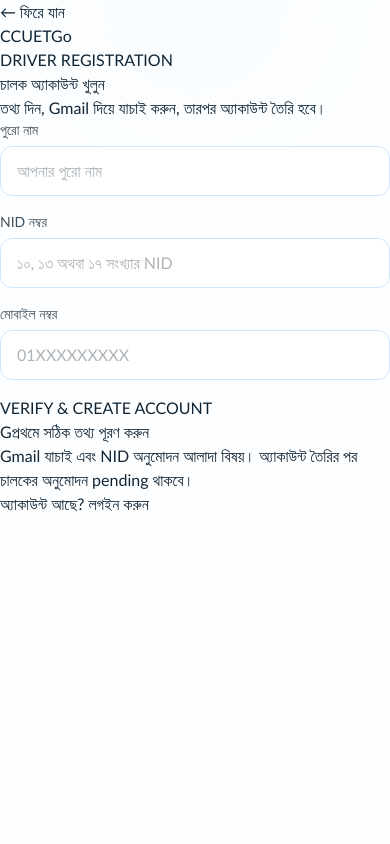
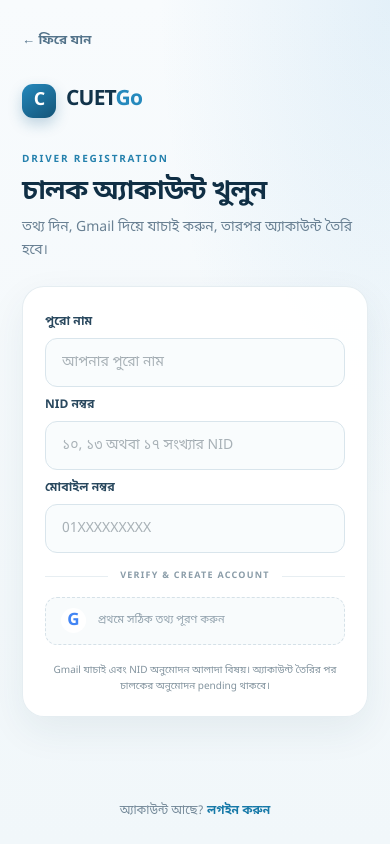
Before and after one commit to FatemaJannatRup/CUETGo1, a React (Vite) app: page /driver/signup in a window 390 px wide. Built offline with nearby package versions, Linux system fonts and the light colour scheme; no server answers.

Commit message:
Add polished responsive authentication styling

```diff
--- a/src/index.css
+++ b/src/index.css
@@ -133,3 +133,56 @@ button, input, select, textarea {
     border: none;
   }
 }
+
+
+/* Authentication experience */
+html, body { min-height: 100%; }
+.auth-page {
+  min-height: 100%;
+  padding: 30px 34px 28px;
+  display: flex;
+  flex-direction: column;
+  background: radial-gradient(ellipse at 100% 0%, rgba(90,167,218,.13), transparent 42%), linear-gradient(180deg,#f8fbfd 0%,#f1f7fa 100%);
+  font-family: Inter,"Segoe UI",Arial,sans-serif;
+}
+.auth-back { align-self:flex-start; border:0; padding:7px 0; margin-bottom:26px; background:transparent; color:#53738a; font-size:13px; font-weight:650; cursor:pointer; }
+.auth-back:hover { color:#176b9d; }
+.auth-brand { display:flex; align-items:center; gap:10px; color:#12344b; font-size:21px; font-weight:850; letter-spacing:-.8px; }
+.auth-brand-mark { width:34px; height:34px; display:grid; place-items:center; border-radius:11px; color:white; background:linear-gradient(145deg,#2589bd,#145477); box-shadow:0 6px 14px rgba(22,101,145,.25); font-size:18px; }
+.auth-brand-accent { color:#2589bd; }
+.auth-heading { margin:34px 0 24px; }
+.auth-eyebrow { display:inline-block; margin-bottom:10px; color:#2581ad; font-size:10px; font-weight:850; letter-spacing:1.8px; }
+.auth-heading h1 { margin:0; color:#102f45; font-size:clamp(27px,6vw,34px); line-height:1.14; letter-spacing:-1.1px; font-weight:800; }
+.auth-heading p { margin:10px 0 0; color:#698093; font-size:14px; line-height:1.6; }
+.auth-panel { padding:25px 22px 20px; border:1px solid rgba(71,125,158,.14); border-radius:22px; background:rgba(255,255,255,.94); box-shadow:0 14px 38px rgba(24,65,92,.07); }
+.auth-panel label { margin-bottom:8px; }
+.auth-panel label > span:first-child { color:#29485e; font-size:12px; font-weight:750; }
+.auth-input { min-height:49px; border:1px solid #d9e5ec!important; border-radius:12px!important; background:#f9fcfd!important; color:#17364b!important; font-size:14px!important; transition:border-color .18s,box-shadow .18s,background .18s; }
+.auth-input:focus { border-color:#4a9bc5!important; background:#fff!important; box-shadow:0 0 0 3px rgba(74,155,197,.12); }
+.auth-hint { margin:7px 0 18px; color:#8193a0; font-size:11px; line-height:1.5; }
+.auth-divider { display:flex; align-items:center; gap:12px; margin:17px 0 13px; color:#8a9ca8; font-size:9px; font-weight:800; letter-spacing:1.25px; }
+.auth-divider:before,.auth-divider:after { content:""; flex:1; height:1px; background:#e7eef2; }
+.auth-google { min-height:48px; display:flex; align-items:center; justify-content:center; overflow:hidden; }
+.auth-google > div { max-width:100%; }
+.auth-google iframe { max-width:100%; }
+.auth-google-disabled { justify-content:flex-start; gap:12px; padding:0 15px; border:1px dashed #d5e1e8; border-radius:12px; background:#f8fbfc; color:#92a2ad; font-size:11px; }
+.auth-google-disabled span:first-child { display:grid; place-items:center; width:25px; height:25px; border-radius:50%; background:white; color:#4285f4; font-size:17px; font-weight:800; }
+.auth-progress { color:#32799d; font-size:13px; text-align:center; }
+.auth-error { margin:13px 0 0; padding:10px 12px; border:1px solid #f3d1d1; border-radius:10px; background:#fff7f6; color:#bd4545; font-size:12px; line-height:1.5; }
+.auth-privacy { margin:18px 0 0; color:#82939e; font-size:10px; line-height:1.65; text-align:center; }
+.auth-privacy strong { color:#55768a; font-weight:750; }
+.auth-switch { margin:auto 0 0; padding-top:26px; color:#728797; font-size:12px; text-align:center; }
+.auth-switch a { color:#1679a8; font-weight:800; text-decoration:none; }
+.auth-switch a:hover { text-decoration:underline; }
+.auth-login-panel { margin-top:2px; text-align:center; }
+.auth-icon-tile { width:54px; height:54px; margin:0 auto 15px; display:grid; place-items:center; border-radius:17px; background:#e8f4fa; font-size:25px; }
+.auth-login-panel h2 { margin:0; color:#17384e; font-size:17px; font-weight:800; }
+.auth-panel-copy { margin:8px auto 18px; max-width:280px; color:#758b9a; font-size:12px; line-height:1.6; }
+.auth-loading { min-height:65vh; display:grid; place-items:center; color:#668194; font-size:13px; }
+.bn.auth-page { font-family:"Noto Sans Bengali","Segoe UI",sans-serif; }
+@media (max-width:600px) {
+  .phone-shell { padding:0; background:#f8fbfd; }
+  .phone-screen { max-width:100%; min-height:100vh; height:100vh; border-radius:0; border:none; box-shadow:none; }
+  .auth-page { padding:24px 22px; }
+  .auth-heading { margin-top:28px; }
+}
```
